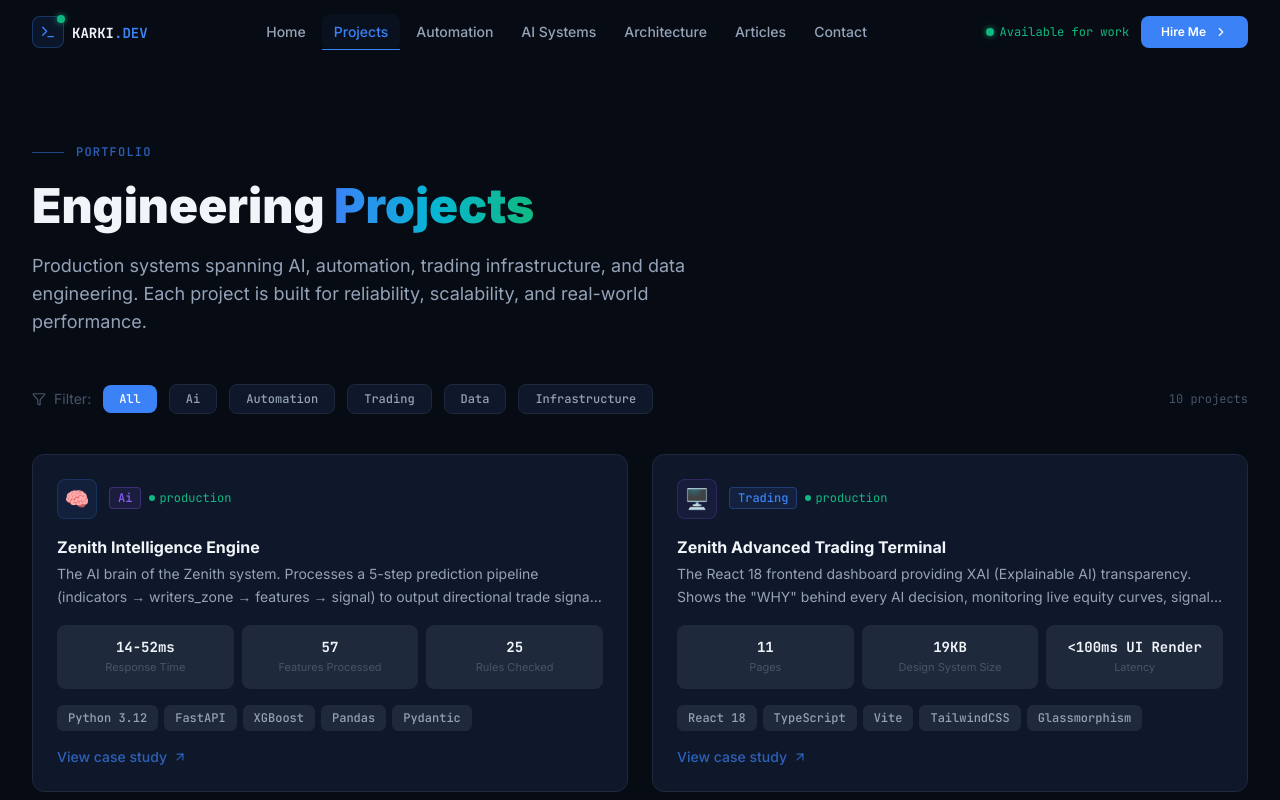
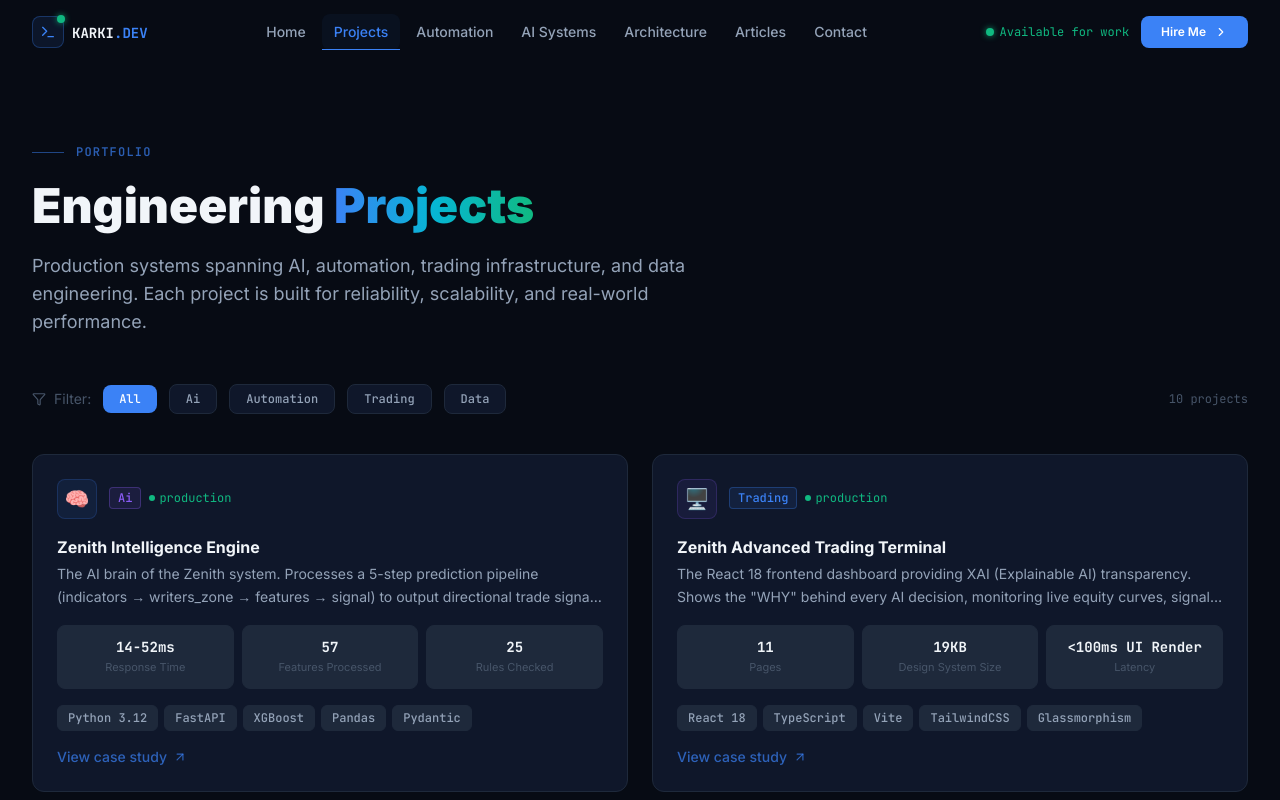
Before and after one commit to karkis23/My-portfolio, a React (Vite) app: page /projects in a window 1280 px wide. Shown: the top 800 px of the page. Built offline with nearby package versions, Linux system fonts and the light colour scheme.

Commit message:
fix: remove infrastructure category filter from projects page

```diff
--- a/src/pages/ProjectsPage.tsx
+++ b/src/pages/ProjectsPage.tsx
@@ -6,7 +6,7 @@ import SEO from '../components/SEO';
 import CTA from '../components/ui/CTA';
 import { projects } from '../data';
 
-const categories = ['all', 'ai', 'automation', 'trading', 'data', 'infrastructure'];
+const categories = ['all', 'ai', 'automation', 'trading', 'data'];
 
 export default function ProjectsPage() {
   const [active, setActive] = useState('all');
```
